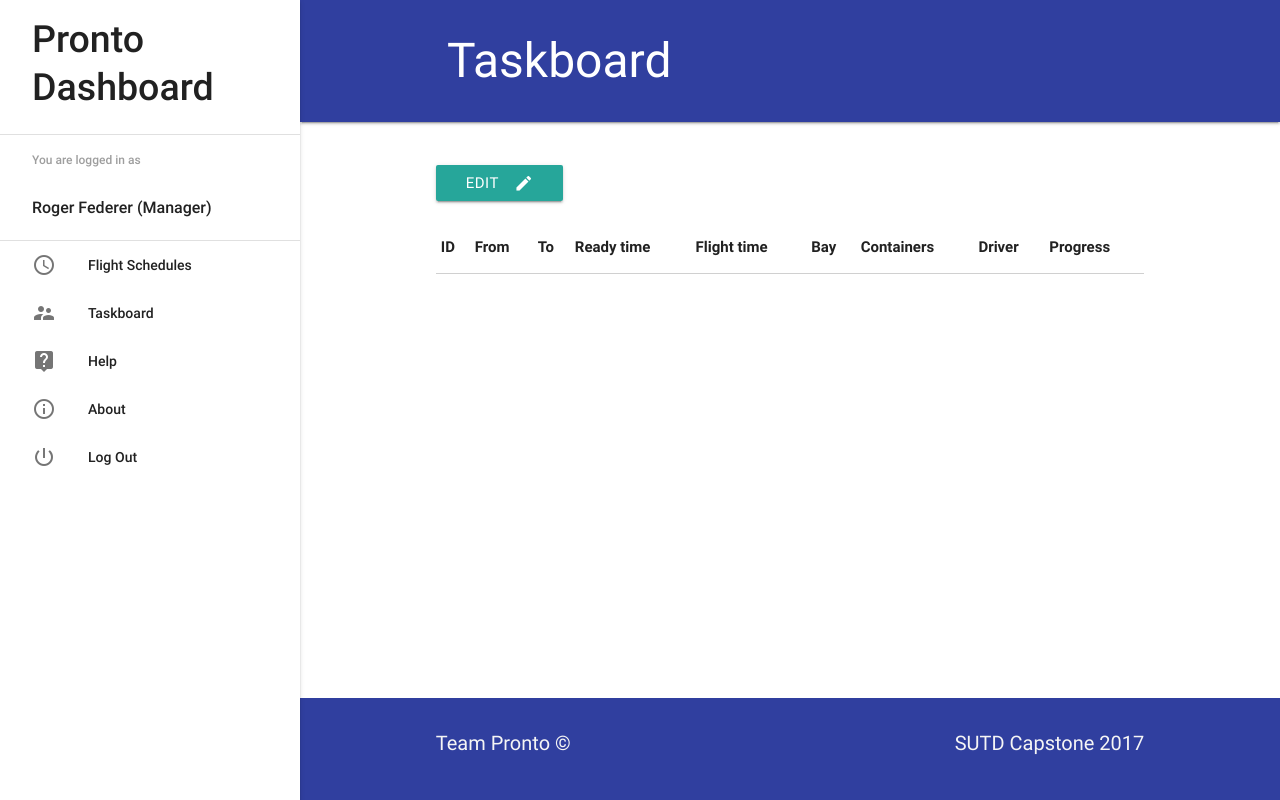
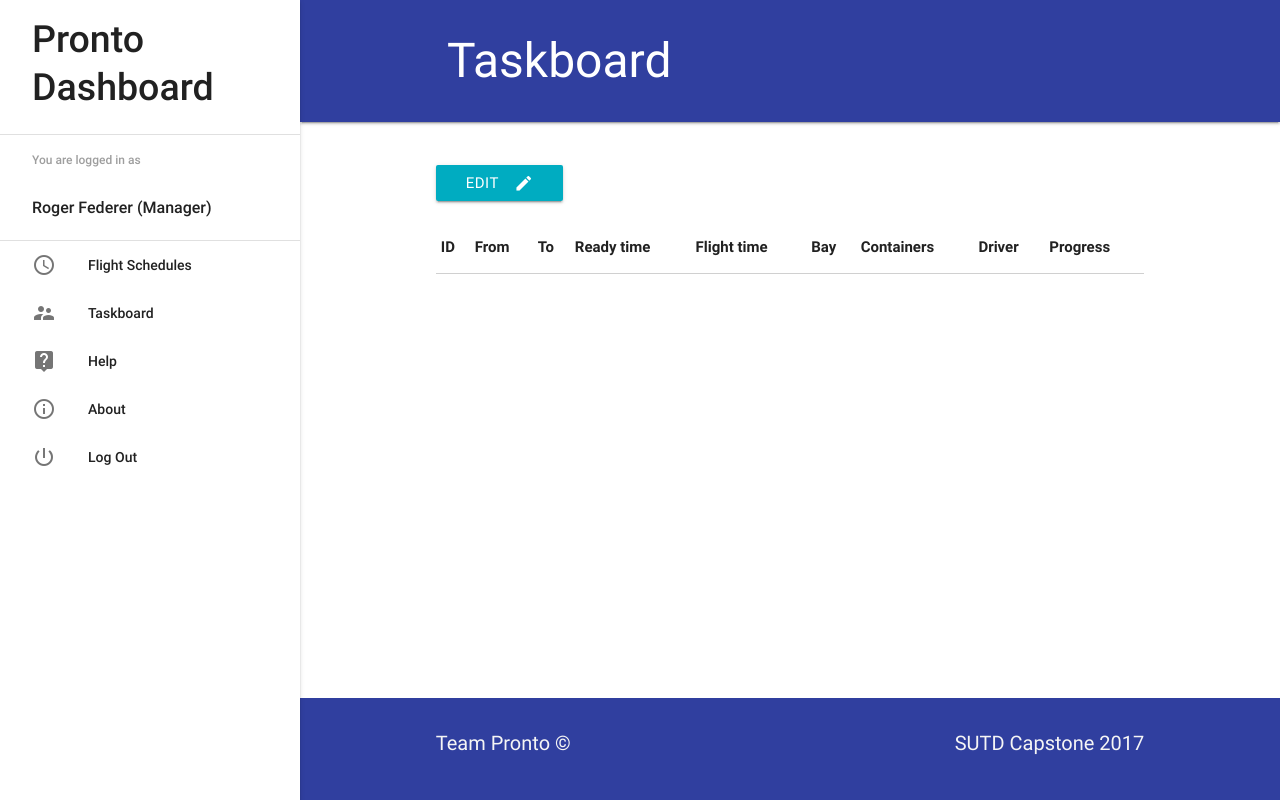
Before and after one commit to DanielBok/redesigned-invention, a Flask app: page /manager/taskboard in a window 1280 px wide. Run offline with Flask 2, Linux system fonts and the light colour scheme; a user stored in the database is signed in; data comes from the database, SQL or seed files in the repository; data that the repository does not hold is empty; parts of the project's set-up code (start-up, migrations or seed data) failed here and were passed over; some libraries are stand-ins or nearby versions.

Commit message:
ui updates to colours

```diff
--- a/Dashboard/blueprints/manager/static/controllers.js
+++ b/Dashboard/blueprints/manager/static/controllers.js
@@ -99,6 +99,7 @@ app.controller('tbCtrl', ($scope, $http , $interval, $q) => {
 
     $scope.loadTaskBoard = () => {
 
+        console.log("loading taskboard");
         // Resolve all your promises simultaneously. Previous resolution was asynchronous and led to
         // concurrency errors
         $q.all([
@@ -168,9 +169,8 @@ app.controller('tbCtrl', ($scope, $http , $interval, $q) => {
     $scope.loadTaskBoard(); // first load
 
     $interval(function() {
-        // Call interval function only after first load
+      // Call al function only after first load
     	if (!$scope.editing && !$scope.loading){
-    	    console.log("interval called");
     		$scope.loadTaskBoard();
     	}
      }, 30000);
--- a/Dashboard/blueprints/manager/templates/manager/taskboard.html
+++ b/Dashboard/blueprints/manager/templates/manager/taskboard.html
@@ -9,9 +9,9 @@
         </div>
         <div ng-switch-default>
             <div class="row">
-                <button class="btn" ng-show="!editing" ng-click="toggleEdit()">Edit<i class="material-icons right">mode_edit</i></button>
-                <button class="btn right" ng-show="editing" ng-click="submit()">Confirm<i class="material-icons right">done</i></button>
-                <button class="btn" ng-show="editing" ng-click="cancel()">Cancel<i class="material-icons right">delete</i></button>
+                <button class="btn cyan darken-1" ng-show="!editing" ng-click="toggleEdit()">Edit<i class="material-icons right">mode_edit</i></button>
+                <button class="btn right light-blue darken-2" ng-show="editing" ng-click="submit()">Confirm<i class="material-icons right">done</i></button>
+                <button class="btn teal lighten-1" ng-show="editing" ng-click="cancel()">Cancel<i class="material-icons right">delete</i></button>
             </div>
             <div style="display:none !important">
                 [[updateAllocatedTask]]
@@ -44,14 +44,8 @@
                       <td>[[ task.ready_time | toJustTime ]]</td>
                       <td>[[ task.flight_time | toJustTime ]]</td>
                       <td>[[ task.bay ]]</td>
-                      <td>[[ task.containers ]]</td>
+                      <td><div class="chip">[[ task.containers ]]</div></td>
                       <td>[[ task.driver ]]</td>
-                      <!-- <td ng-show="editing"><div class="input-field">
-                          <select>
-                              <option></option>
-                              <option ng-selected="d.name === task.driver" ng-repeat="d in drivers">[[ d.name ]]</option>
-                          </select>
-                      </div></td> -->
                       <td ng-show="task.status == 'Ready'" ><span class="new badge" data-badge-caption="ready"></span></td>
                       <td ng-show="task.status == 'En-route'"><span class="new badge blue" data-badge-caption="en-route"></span></td>
                       <td ng-show="task.status == 'Done'" ><span class="new badge green" data-badge-caption="done"></span></td>
--- a/Dashboard/static/css/styles.css
+++ b/Dashboard/static/css/styles.css
@@ -21,7 +21,7 @@ main {
 
 
 .ready-class{
-  background-color: #e3f2fd;
+  background-color: #e0f7fa;
 }
 
 .enRoute-class{
```
